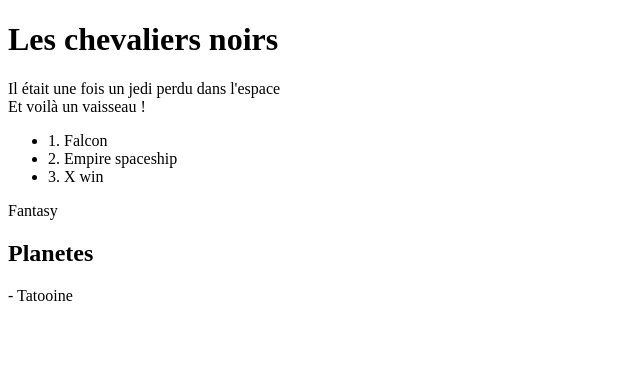
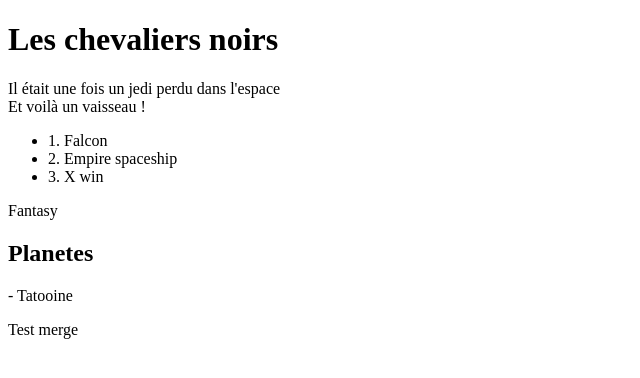
Before and after one commit to blackana/git-mastering-github, a plain HTML site: page index.html in a window 1280 px wide. Shown: the whole page, without its empty margins (0-640 px from the left). Drawn offline with Linux system fonts and the light colour scheme.

Commit message:
feat: add test merge

```diff
--- a/index.html
+++ b/index.html
@@ -19,5 +19,6 @@
             <h2>Planetes</h2>
             <div>- Tatooine</div>
         </div>
+        <p>Test merge</p>
     </body>
 </html>
```
